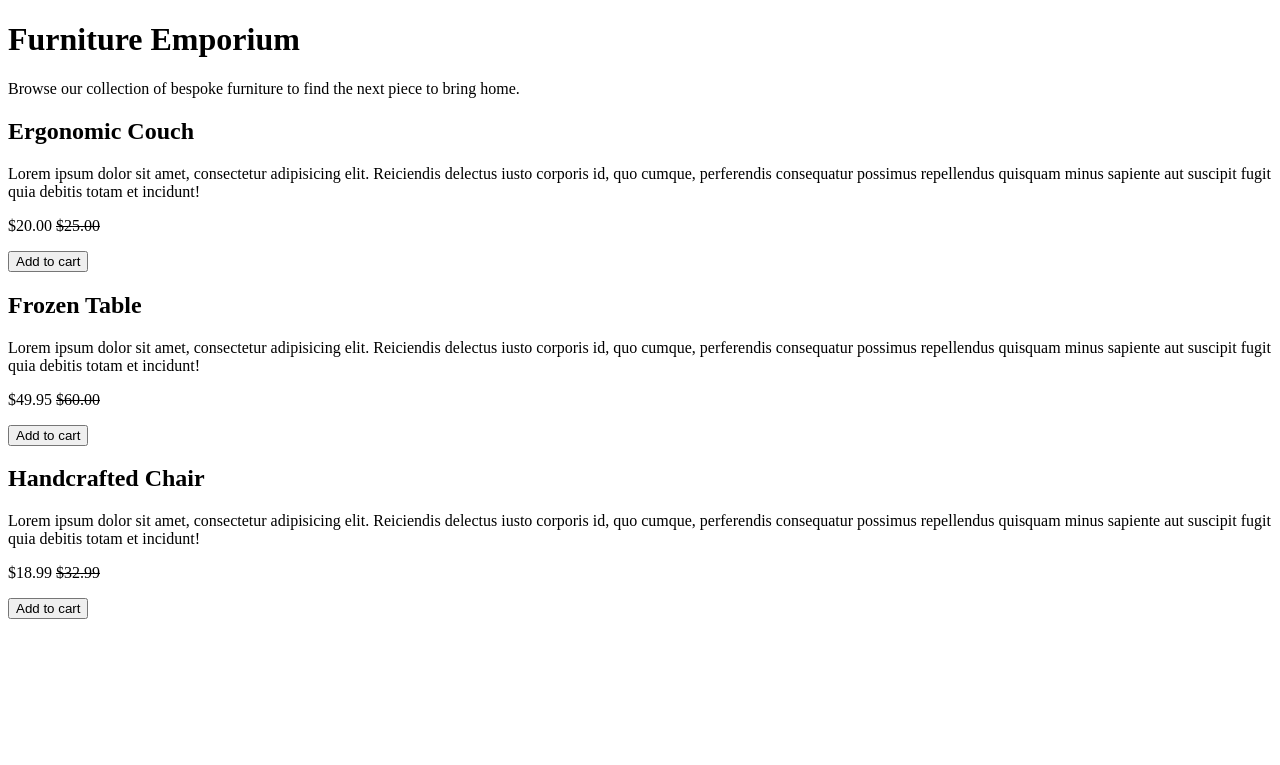
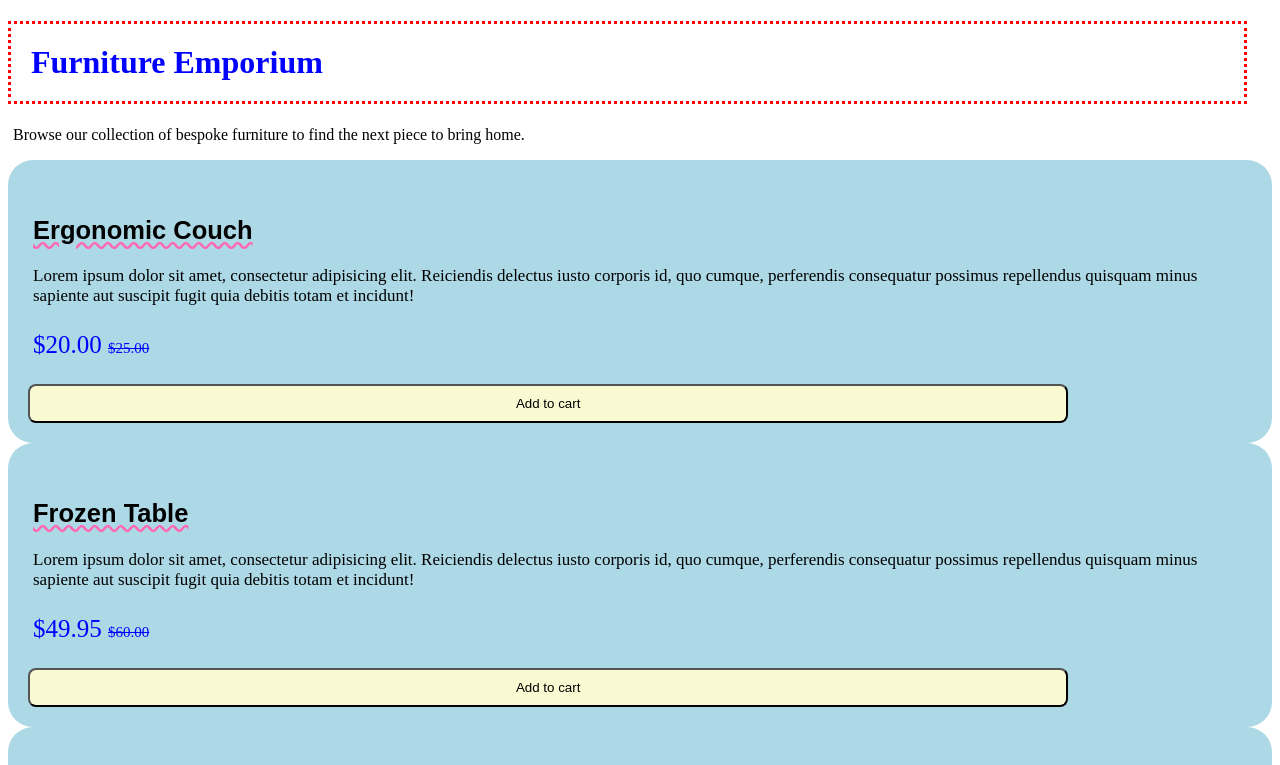
Before and after one commit to CooperHoag/furniture-emporium, a plain HTML site: page index.html in a window 1280 px wide. Shown: the top 765 px of the page. Drawn offline with Linux system fonts and the light colour scheme.

Commit message:
Style header and each product card and buttons in CSS from HTML

```diff
--- a/index.css
+++ b/index.css
@@ -0,0 +1,51 @@
+p {
+  font-family: "Times New Roman",Times,serif;;
+  padding-left: 5px;
+}
+
+h1 {
+  color:blue;
+  margin-right: 25px;
+  padding-top: 20px;
+  padding-bottom: 20px;
+  padding-left: 20px;
+  border-style: dotted;
+  border-color: red;
+}
+h2 {
+  text-decoration: hotpink wavy underline;
+  font-family: Arial, Helvetica, sans-serif;
+  padding-top: 15px;
+  padding-left: 5px;
+}
+
+article {
+background-color: lightblue;
+font-size: 17px;
+border-radius: 25px;
+position: relative;
+padding: 20px;
+}
+
+.price-new {
+  font-size: 25px;
+  color: blue;
+}
+
+s {
+  font-size: 15px
+}
+
+button {
+  display: block;
+  background-color: lightgoldenrodyellow;
+  padding: 10px 20px;
+  border-radius: 8px;
+  width: 85%;
+  margin-top: 20px;
+  cursor: pointer;
+}
+
+button:hover {
+  background-color: orange;
+}
--- a/index.html
+++ b/index.html
@@ -2,6 +2,7 @@
 <html lang="en">
   <head>
     <title>Furniture Emporium</title>
+    <link rel="stylesheet" href="index.css" />
   </head>
   <body>
     <main>
@@ -12,37 +13,37 @@
           bring home.
         </p>
       </header>
-      <article>
-        <h2>Ergonomic Couch</h2>
+      <article class="product-card">
+        <h2 class="product-name">Ergonomic Couch</h2>
         <p>
           Lorem ipsum dolor sit amet, consectetur adipisicing elit. Reiciendis
           delectus iusto corporis id, quo cumque, perferendis consequatur
           possimus repellendus quisquam minus sapiente aut suscipit fugit quia
           debitis totam et incidunt!
         </p>
-        <p>$20.00 <s>$25.00</s></p>
+        <p class="price-new">$20.00 <s>$25.00</s></p>
         <button>Add to cart</button>
       </article>
-      <article>
-        <h2>Frozen Table</h2>
+      <article class="product-card">
+        <h2 class="product-name">Frozen Table</h2>
         <p>
           Lorem ipsum dolor sit amet, consectetur adipisicing elit. Reiciendis
           delectus iusto corporis id, quo cumque, perferendis consequatur
           possimus repellendus quisquam minus sapiente aut suscipit fugit quia
           debitis totam et incidunt!
         </p>
-        <p>$49.95 <s>$60.00</s></p>
+        <p class="price-new">$49.95 <s>$60.00</s></p>
         <button>Add to cart</button>
       </article>
-      <article>
-        <h2>Handcrafted Chair</h2>
+      <article class="product-card">
+        <h2 class="product-name">Handcrafted Chair</h2>
         <p>
           Lorem ipsum dolor sit amet, consectetur adipisicing elit. Reiciendis
           delectus iusto corporis id, quo cumque, perferendis consequatur
           possimus repellendus quisquam minus sapiente aut suscipit fugit quia
           debitis totam et incidunt!
         </p>
-        <p>$18.99 <s>$32.99</s></p>
+        <p class="price-new">$18.99 <s>$32.99</s></p>
         <button>Add to cart</button>
       </article>
     </main>
```
